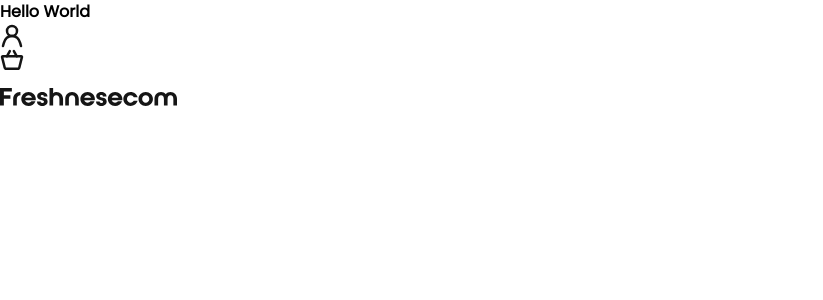
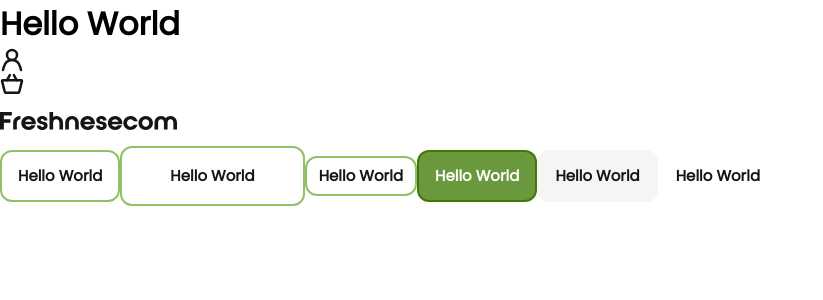
Before and after one commit to CanhhnaC/ecommerce-web, a Next.js app: page / in a window 1280 px wide. Shown: the top 300 px of the page, without its empty margins (0-823 px from the left). Built offline with nearby package versions, Linux system fonts and the light colour scheme.

Commit message:
[add] ui button components

```diff
--- a/package.json
+++ b/package.json
@@ -13,6 +13,7 @@
   "dependencies": {
     "axios": "^0.21.1",
     "classnames": "^2.3.1",
+    "framer-motion": "^4.1.4",
     "lodash": "^4.17.21",
     "nanoid": "^3.1.22",
     "next": "10.1.3",
@@ -20,6 +21,8 @@
     "nprogress": "^0.2.0",
     "react": "17.0.2",
     "react-dom": "17.0.2",
+    "react-hook-form": "^7.1.1",
+    "react-merge-refs": "^1.1.0",
     "react-query": "^3.13.9",
     "recoil": "^0.2.0",
     "sass": "^1.32.8"
--- a/pages/index.tsx
+++ b/pages/index.tsx
@@ -1,13 +1,20 @@
 import { IShoppingCart, IUser } from 'src/components/icons';
 import Logo from 'src/assets/svg/logo.svg';
+import { Button } from 'src/components/ui';
 
 export default function Home() {
   return (
-    <div className="container mx-auto">
+    <div className="container mx-auto bg-gray-600">
       <h1 className="font-bold">Hello World</h1>
       <IUser />
       <IShoppingCart />
       <Logo />
+      <Button>Hello World</Button>
+      <Button size="large">Hello World</Button>
+      <Button size="small">Hello World</Button>
+      <Button variant="primary">Hello World</Button>
+      <Button variant="gray">Hello World</Button>
+      <Button variant="link">Hello World</Button>
     </div>
   );
 }
--- /dev/null
+++ b/src/components/ui/Button/Button.module.scss
@@ -0,0 +1,55 @@
+// Mixin for button
+
+// Base style of button
+.btn {
+  touch-action: manipulation;
+  @apply relative inline-block whitespace-nowrap text-center cursor-pointer transition duration-300 ease-in-out
+        select-none border-2 rounded-12px btn-default px-16px py-25/2px;
+
+  &,
+  &:active,
+  &:focus {
+    @apply outline-none;
+  }
+  &:not([disabled]):hover {
+    @apply no-underline;
+  }
+  &:not([disabled]):active {
+    @apply shadow-none outline-none;
+  }
+  &[disabled] {
+    @apply cursor-not-allowed;
+    > * {
+      @apply pointer-events-none;
+    }
+  }
+
+  &-lg {
+    @apply px-48px py-33/2px;
+  }
+  &-sm {
+    @apply px-12px py-13/2px;
+  }
+}
+
+.btn-default {
+  @apply border-C2-C text-C1-A;
+
+  &:hover,
+  &:focus,
+  &:active {
+    @apply no-underline border-C2-B text-C2-B;
+  }
+}
+
+.btn-primary {
+  @apply border-C2-B bg-C2-A text-C1-J;
+}
+
+.btn-gray {
+  @apply border-transparent bg-C1-F text-C1-A;
+}
+
+.btn-link {
+  @apply border-transparent bg-transparent text-C1-A;
+}
--- /dev/null
+++ b/src/components/ui/Button/Button.tsx
@@ -0,0 +1,82 @@
+import React, { ButtonHTMLAttributes, forwardRef } from 'react';
+import cls from 'classnames';
+import type { SizeType } from 'src/types/components';
+import { LoadingIcon } from '../LoadingIcon/LoadingIcon';
+import styles from './Button.module.scss';
+
+type ButtonVariants = 'default' | 'primary' | 'gray' | 'link';
+
+export interface BaseButtonProps extends ButtonHTMLAttributes<HTMLElement> {
+  variant?: ButtonVariants;
+  prefixCls?: string;
+  loading?: boolean;
+  size?: SizeType;
+  icon?: React.ReactNode;
+}
+
+export type AnchorButtonProps = {
+  href: string;
+  target?: string;
+  onClick?: React.MouseEventHandler<HTMLElement>;
+} & BaseButtonProps &
+  Omit<React.AnchorHTMLAttributes<any>, 'type' | 'onClick'>;
+
+export type NativeButtonProps = {
+  onClick?: React.MouseEventHandler<HTMLElement>;
+} & BaseButtonProps &
+  Omit<React.ButtonHTMLAttributes<any>, 'type' | 'onClick'>;
+
+export type ButtonProps = Partial<AnchorButtonProps & NativeButtonProps>;
+
+export const Button: React.FC<ButtonProps> = forwardRef((props, ref) => {
+  const {
+    loading = false,
+    variant = 'default',
+    children,
+    prefixCls: customizePrefixCls,
+    size: customizeSize,
+    icon,
+    ...rest
+  } = props;
+
+  const buttonRef = (ref as any) || React.createRef<HTMLElement>();
+
+  const handleClick = (e: React.MouseEvent<HTMLButtonElement | HTMLAnchorElement, MouseEvent>) => {
+    const { onClick } = props;
+    if (loading) {
+      return;
+    }
+    (onClick as React.MouseEventHandler<HTMLButtonElement | HTMLAnchorElement>)?.(e);
+  };
+
+  const prefixCls = 'btn' ?? customizePrefixCls;
+
+  // large => lg
+  // small => sm
+  let sizeCls = '';
+  switch (customizeSize) {
+    case 'large':
+      sizeCls = 'lg';
+      break;
+    case 'small':
+      sizeCls = 'sm';
+      break;
+    default:
+      break;
+  }
+
+  const classes = cls(styles[prefixCls], {
+    [styles[`${prefixCls}-${variant}`]]: variant,
+    [styles[`${prefixCls}-${sizeCls}`]]: sizeCls,
+    [styles[`${prefixCls}-loading`]]: loading,
+  });
+
+  const iconNode = icon && !loading ? icon : <LoadingIcon prefixCls={prefixCls} loading={loading} />;
+
+  return (
+    <button ref={buttonRef} className={classes} onClick={handleClick} {...rest}>
+      {iconNode}
+      {children}
+    </button>
+  );
+});
--- /dev/null
+++ b/src/components/ui/LoadingIcon/LoadingIcon.module.scss
@@ -0,0 +1,13 @@
+.container {
+  width: 15px;
+  height: 15px;
+  @apply relative;
+}
+
+.spin {
+  width: 15px;
+  height: 15px;
+  border: 2.5px solid transparent;
+  border-top: 2.5px solid white;
+  @apply block absolute rounded-full top-0 left-0;
+}
--- /dev/null
+++ b/src/components/ui/LoadingIcon/LoadingIcon.tsx
@@ -0,0 +1,29 @@
+import React from 'react';
+import { motion, Transition } from 'framer-motion';
+import cls from 'classnames';
+import styles from './LoadingIcon.module.scss';
+
+export interface LoadingIconProps {
+  prefixCls: string;
+  loading?: boolean;
+}
+
+const spinTransition: Transition = {
+  loop: Infinity,
+  ease: 'linear',
+  duration: 1,
+};
+
+export const LoadingIcon: React.FC<LoadingIconProps> = ({ prefixCls, loading }) => {
+  const visible = !!loading;
+
+  return (
+    <div
+      className={cls(styles.container, {
+        hidden: !visible,
+      })}
+    >
+      <motion.span className={styles.spin} animate={{ rotate: 360 }} transition={spinTransition} />
+    </div>
+  );
+};
--- /dev/null
+++ b/src/components/ui/index.ts
@@ -0,0 +1,2 @@
+export { Button } from './Button/Button';
+export { LoadingIcon } from './LoadingIcon/LoadingIcon';
--- a/src/styles/main.scss
+++ b/src/styles/main.scss
@@ -12,3 +12,18 @@
 /* Stop purging. */
 
 /* Your own custom utilities */
+@layer base {
+  h1 {
+    @apply font-poppins text-32px font-semibold;
+  }
+
+  button {
+    @apply font-poppins font-bold text-15px;
+  }
+}
+
+@layer components {
+}
+
+@layer utilities {
+}
--- /dev/null
+++ b/src/types/components.ts
@@ -0,0 +1 @@
+export type SizeType = 'small' | 'middle' | 'large' | undefined;
--- a/tailwind.config.js
+++ b/tailwind.config.js
@@ -14,31 +14,51 @@ module.exports = {
       transparent: 'transparent',
       white: '#FFFFFF',
       black: '#000000',
-      gray: {
-        100: '#F9F9F9',
-        200: '#F5F5F5',
-        300: '#EBEBEB',
-        400: '#D1D1D1',
-        500: '#A9A9A9',
-        600: '#575757',
-        700: '#151515',
+      C1: {
+        A: '#151515',
+        B: '#575757',
+        C: '#A9A9A9',
+        D: '#D1D1D1',
+        E: '#EBEBEB',
+        F: '#F5F5F5',
+        H: '#F9F9F9',
+        J: '#FFFFFF',
+        I: '#FDFDFD',
       },
-      green: {
-        100: '#F4F8EC',
-        200: '#C8DEB3',
-        300: '#92C064',
-        400: '#46760A',
-        500: '#6A983C',
+      C2: {
+        E: '#F4F8EC',
+        D: '#C8DEB3',
+        C: '#92C064',
+        B: '#46760A',
+        A: '#6A983C',
       },
-      yellow: {
-        100: '#FFF9F0',
-        200: '#FAEDD8',
-        300: '#ECD2A6',
-        400: '#B28A48',
-        500: '#D0A866',
+      C3: {
+        E: '#FFF9F0',
+        D: '#FAEDD8',
+        C: '#ECD2A6',
+        B: '#B28A48',
+        A: '#D0A866',
       },
-      red: { 100: '#FFF1ED', 200: '#F7C6B7', 300: '#EB8D70', 400: '#C7522D', 500: '#E6704B' },
-      blue: { 100: '#ECF6F7', 200: '#B9E6E8', 300: '#7CD0D3', 400: '#19B2B8', 500: '#37D0D6' },
+      C4: {
+        A: '#E6704B',
+        B: '#C7522D',
+        C: '#EB8D70',
+        D: '#F7C6B7',
+        E: '#FFF1ED',
+      },
+      C5: {
+        A: '#37D0D6',
+        B: '#19B2B8',
+        C: '#7CD0D3',
+        D: '#B9E6E8',
+        E: '#ECF6F7',
+      },
+    },
+    boxShadow: {
+      1: '0 2px 4px 0 rgba(0, 0, 0, 0.15)',
+      2: '0 1px 2px 0 rgba(0, 0, 0, 0.25)',
+      modal: '0 2px 32px 0 rgba(0, 0, 0, 0.15)',
+      none: 'none',
     },
     extend: {
       width: {
@@ -47,6 +67,21 @@ module.exports = {
       fontFamily: {
         'open-sans': 'Open Sans',
         poppins: 'Poppins',
+      },
+      fontSize: {
+        '32px': '32px',
+        '15px': '15px',
+      },
+      borderRadius: {
+        '12px': '12px',
+      },
+      spacing: {
+        '48px': '48px',
+        '33/2px': '16.5px',
+        '16px': '16px',
+        '25/2px': '12.5px',
+        '12px': '12px',
+        '13/2px': '6.5px',
       },
     },
   },
```
Also changed, not shown: 1 other file (tests, documents, lock files or other folders).
